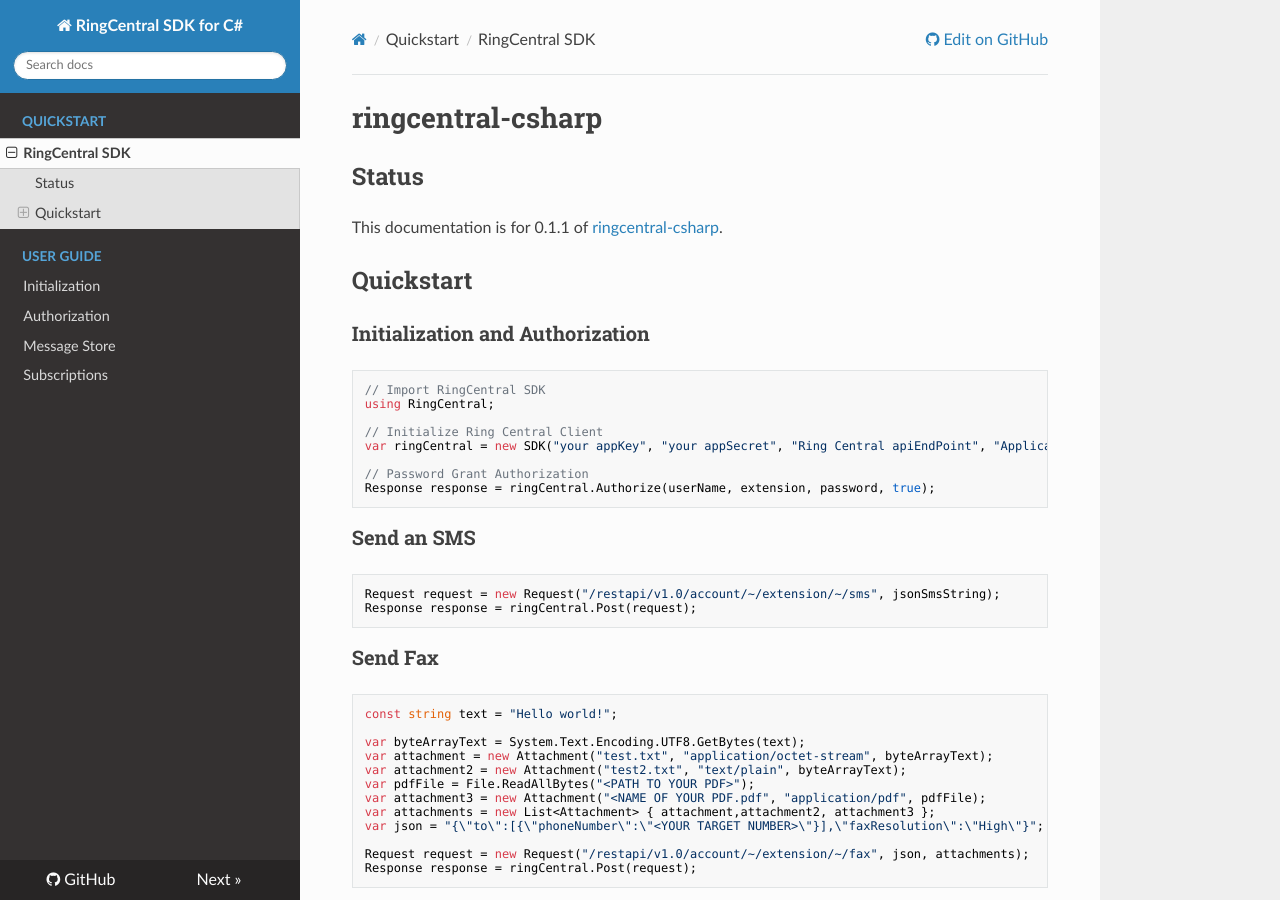
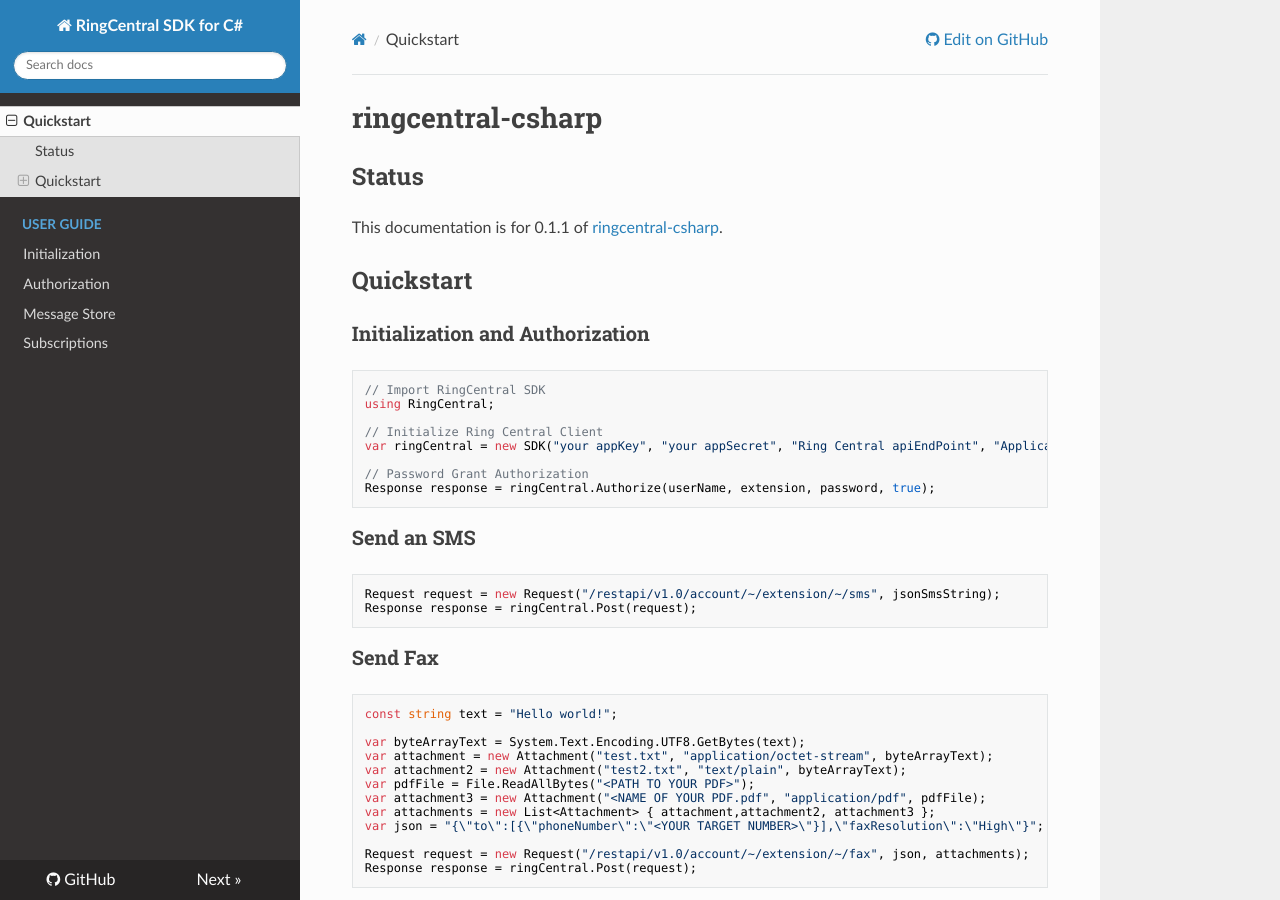
Before and after one commit to ringcentral/ringcentral-csharp, an MkDocs documentation site: the page built from docs/index.md, in a window 1280 px wide and 900 px high. Built offline with MkDocs 1.6.1, drawn with Linux system fonts in a browser that asks for light colours; nearby versions of some CDN libraries; old or Windows-style settings are respelled for this version of MkDocs; part of the change alters nothing that is shown.

Commit message:
update mkdocs TOC

```diff
--- a/mkdocs.yml
+++ b/mkdocs.yml
@@ -4,17 +4,9 @@ repo_url: https://github.com/ringcentral/ringcentral-csharp.git
 docs_dir: docs
 theme: readthedocs
 pages:
-# Introduction:
-- ['index.md', 'Quickstart', 'RingCentral SDK']
-
-## Initialization
-- ['usage/initialization/Initialization.md', 'User Guide', 'Initialization']
-
-## Authorization:
-- ['usage/authorization/Authorization.md', 'User Guide', 'Authorization']
-
-## Message Store:
-- ['usage/message-store/Message-Store.md', 'User Guide', 'Message Store']
-
-## Notifications:
-- ['usage/notifications/Subscriptions.md', 'User Guide', 'Subscriptions']
+- Quickstart: 'index.md'
+- User Guide:
+    - 'Initialization': 'usage/initialization/Initialization.md'
+    - 'Authorization': 'usage/authorization/Authorization.md'
+    - 'Message Store': 'usage/message-store/Message-Store.md'
+    - 'Subscriptions': 'usage/notifications/Subscriptions.md'
```
